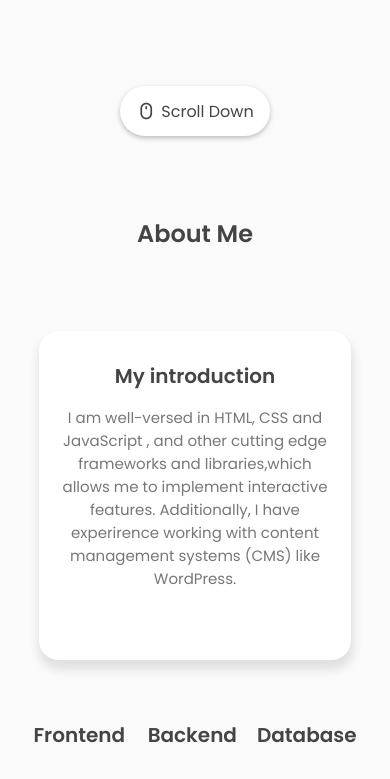
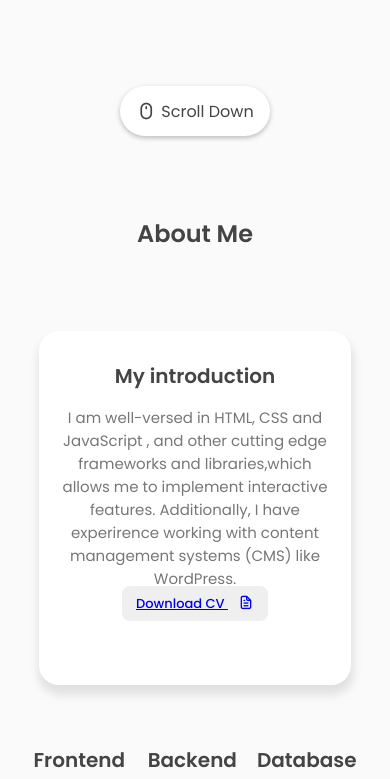
Before and after one commit to abir230161/Abir-Portfolio, a plain HTML site: page index.html in a window 390 px wide. Shown: the part 708-1487 px from the top of the page. Drawn offline with nearby package versions, Linux system fonts and the light colour scheme.

Commit message:
Update style.css
Signed-off-by: abir230161 <abirrohitahmed@gmail.com>

```diff
--- a/style.css
+++ b/style.css
@@ -544,7 +544,7 @@ footer{
 /* ----- MEDIA QUERY == 900px / RESPONSIVE ----- */
 @media only screen and (max-width: 900px) {
     .nav-button{
-        display: none;
+        display: block !important;
     }
     .nav-menu.responsive{
         left: 0;
@@ -636,3 +636,13 @@ footer{
         width: 100%;
     }
 }
+
+
+/* ===== MOBILE CV BUTTON SIZE FIX (NO DESIGN CHANGE) ===== */
+@media only screen and (max-width: 900px){
+    .nav-button .btn{
+        padding: 8px 14px;      /* ছোট padding */
+        font-size: 13px;        /* ছোট text */
+        border-radius: 8px;     /* same style, just neat */
+    }
+}
```
